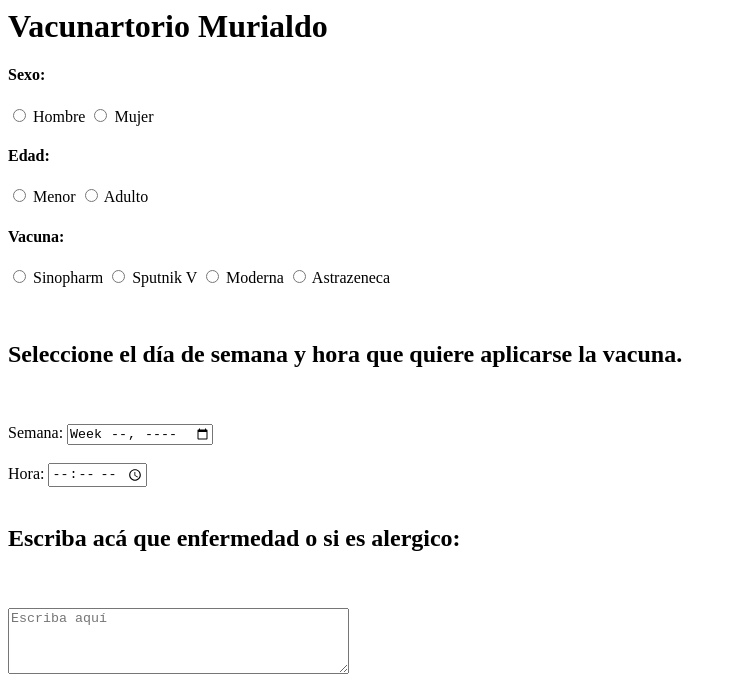
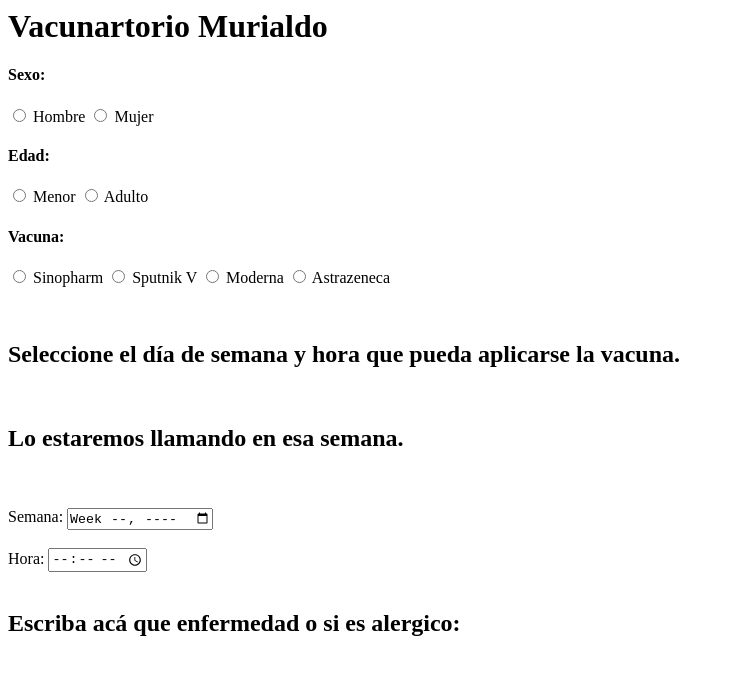
Before and after one commit to MatiasDiPi/form, a plain HTML site: page index.html in a window 1280 px wide. Shown: the top 690 px of the page, without its empty margins (0-737 px from the left). Drawn offline with Linux system fonts and the light colour scheme.

Commit message:
Update index.html

```diff
--- a/index.html
+++ b/index.html
@@ -22,7 +22,8 @@
 </p>
 <p>
     <br>
-    <h2>Seleccione el día de semana y hora que quiere aplicarse la vacuna.</h2> <br><br>
+    <h2>Seleccione el día de semana y hora que pueda aplicarse la vacuna.</h2> <br>
+<h2>Lo estaremos llamando en esa semana.</h2><br><br>
     Semana: <input type="week" name="semana"><br><br>
     Hora: <input type="time" name="hora"> <br>
 <br>
```
